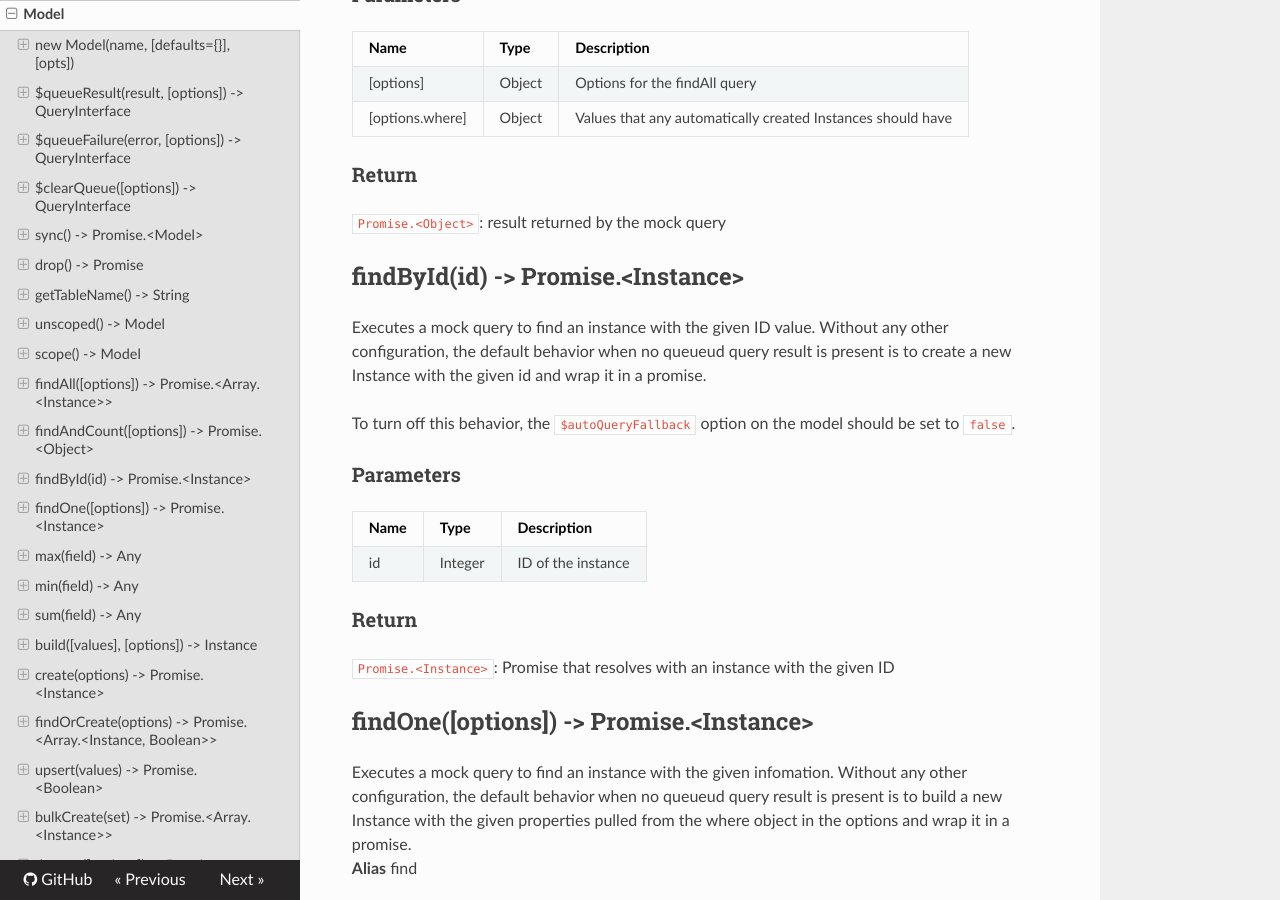
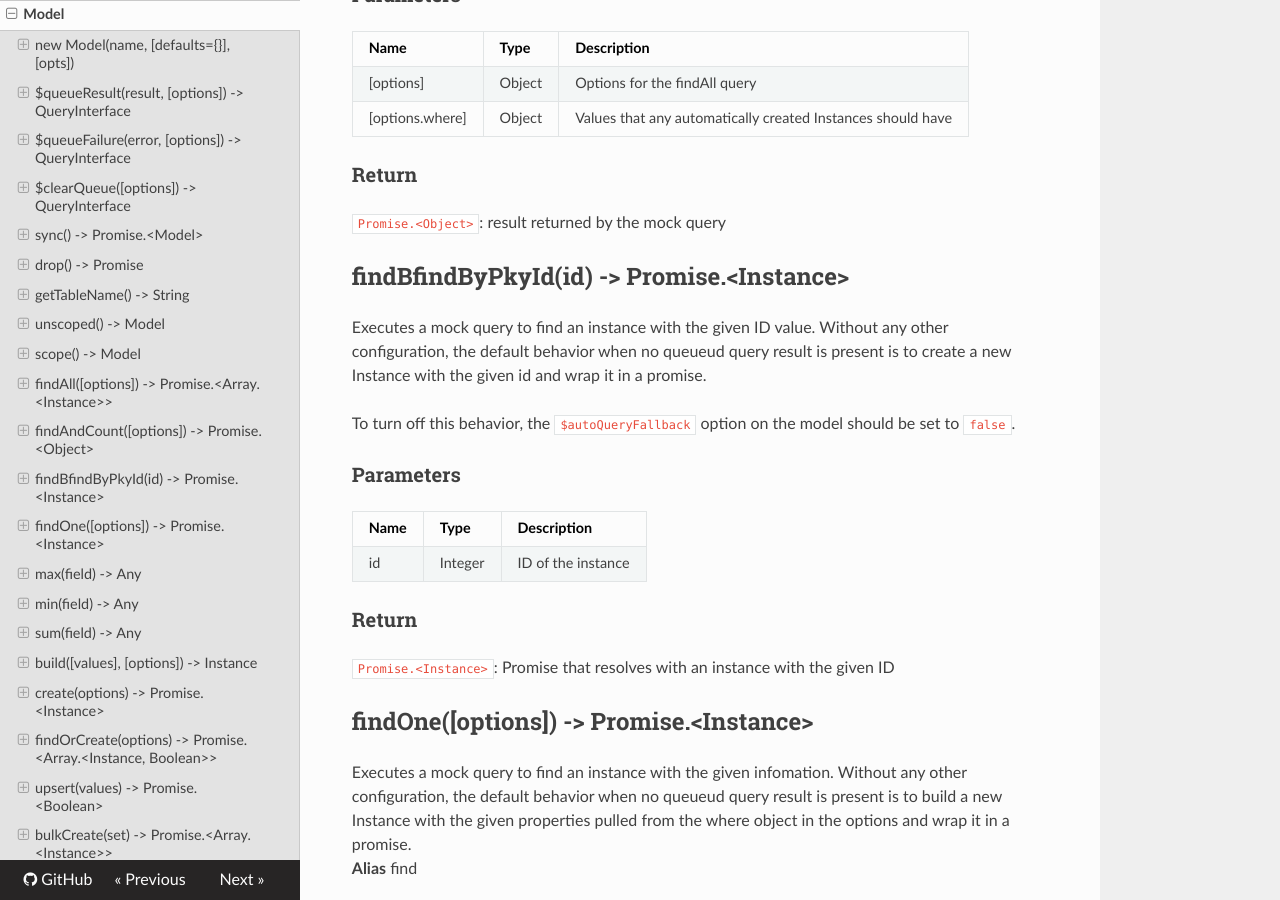
Before and after one commit to BlinkUX/sequelize-mock, an MkDocs documentation site: the page built from docs/api/model.md, in a window 1280 px wide and 900 px high, scrolled down 5817 px. Built offline with MkDocs 1.6.1, drawn with Linux system fonts in a browser that asks for light colours; nearby versions of some CDN libraries; old or Windows-style settings are respelled for this version of MkDocs.

Commit message:
Replacing findById with findByPk

```diff
--- a/docs/api/model.md
+++ b/docs/api/model.md
@@ -306,8 +306,8 @@ Name | Type | Description
 
 
 
-<a name="findById"></a>
-## findById(id) -> Promise.&#60;Instance&#62;
+<a name="findByPk"></a>
+## findBfindByPkyId(id) -> Promise.&#60;Instance&#62;
 
 Executes a mock query to find an instance with the given ID value. Without any other
 configuration, the default behavior when no queueud query result is present is to
```
Also changed, not shown: changelog.md (+1 -1 lines), docs/docs/mock-queries.md (+2 -2 lines), 1 other file.
